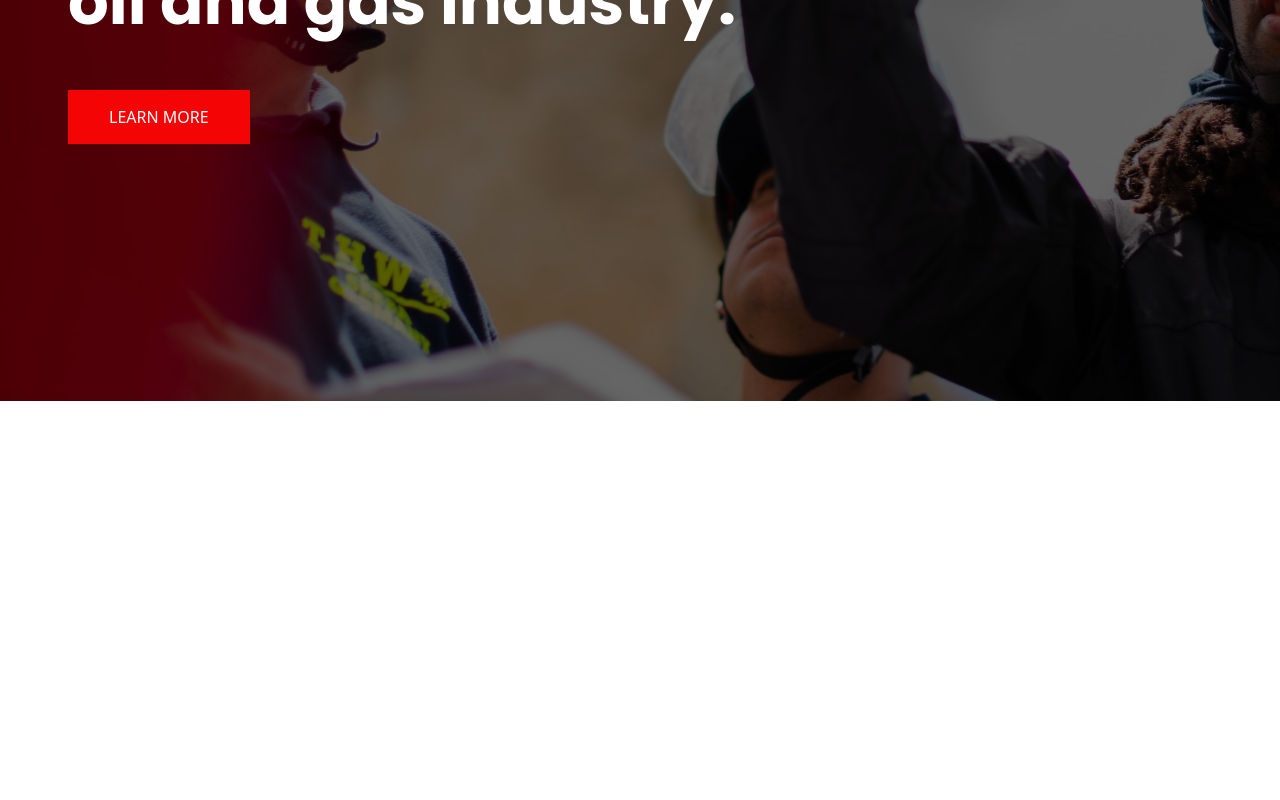
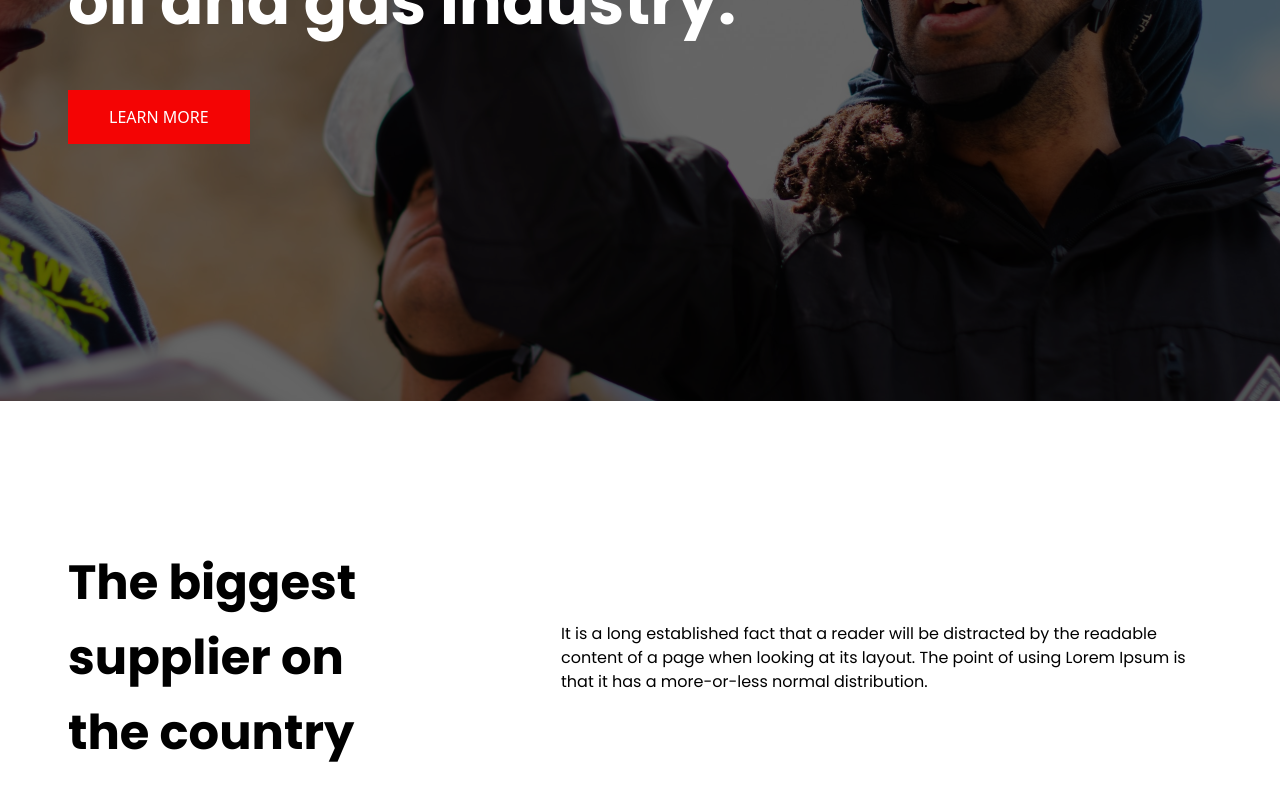
Before and after one commit to seizen007/petroil, a React (Vite) app: page / in a window 1280 px wide. Shown: the part 560-1360 px from the top of the page. Before the commit the page ends 961 px from the top, so only its background shows below. Built offline with nearby package versions, Linux system fonts and the light colour scheme; a web font is replaced by a local one.

Commit message:
first commit

```diff
--- a/src/App.jsx
+++ b/src/App.jsx
@@ -4,6 +4,7 @@ import './App.css'
 import Header from './components/Header/Header'
 import Navbar  from './components/Navbar/Navbar'
 import Hero from './components/Hero/Hero'
+import Supplier from './components/Supplier/Supplier'
 
 
 
@@ -13,6 +14,7 @@ function App() {
     <Header />
     <Navbar />
     <Hero/>
+    <Supplier/>
     </>
   )
 }
--- a/src/components/Hero/Hero.jsx
+++ b/src/components/Hero/Hero.jsx
@@ -2,7 +2,7 @@ import React from 'react'
 
 const Hero = () => {
     return (
-        <div className="banner bg-hero-banner bg-no-repeat bg-cover w-full">
+        <div className="banner bg-hero-banner bg-no-repeat bg-cover bg-center w-full">
             <div className="w-full h-full bg-black/60 ">
                 <div className="container">
                     <div className="banner-wrapper flex flex-wrap gap-y-10 lg:py-[257px] sm:py-24 md:py-32 py-20 px-10 md:px-0 text-white w-3/4  content-center">
--- /dev/null
+++ b/src/components/Supplier/Supplier.jsx
@@ -0,0 +1,25 @@
+import React from 'react'
+
+const Supplier = () => {
+  return (
+    <div className="supplier bg-white">
+      <div className="container">
+        <div className="supplier-wrapper flex flex-wrap gap-x-11 px-10 lg:px-0 lg:justify-between justify-center lg:text-start text-center font-pops items-center py-36">
+          <div className="left-content flex justify-end ">
+            <h2 className='font-bold w-[289px] text-5xl leading-[75px]'>The biggest
+              supplier on
+              the country</h2>
+
+          </div>
+          <div className="right-content  ">
+            <p className='w-[651px]'>It is a long established fact that a reader will be distracted by the readable content of a page when looking at its layout.
+              The point of using Lorem Ipsum is that it has a more-or-less normal distribution.</p>
+
+          </div>
+        </div>
+      </div>
+    </div>
+  )
+}
+
+export default Supplier
--- a/tailwind.config.js
+++ b/tailwind.config.js
@@ -19,6 +19,7 @@ export default {
       },
       container:{
         center: true,
+
         screens : {
           DEFAULT: '100%',
           sm: '600px',
```
